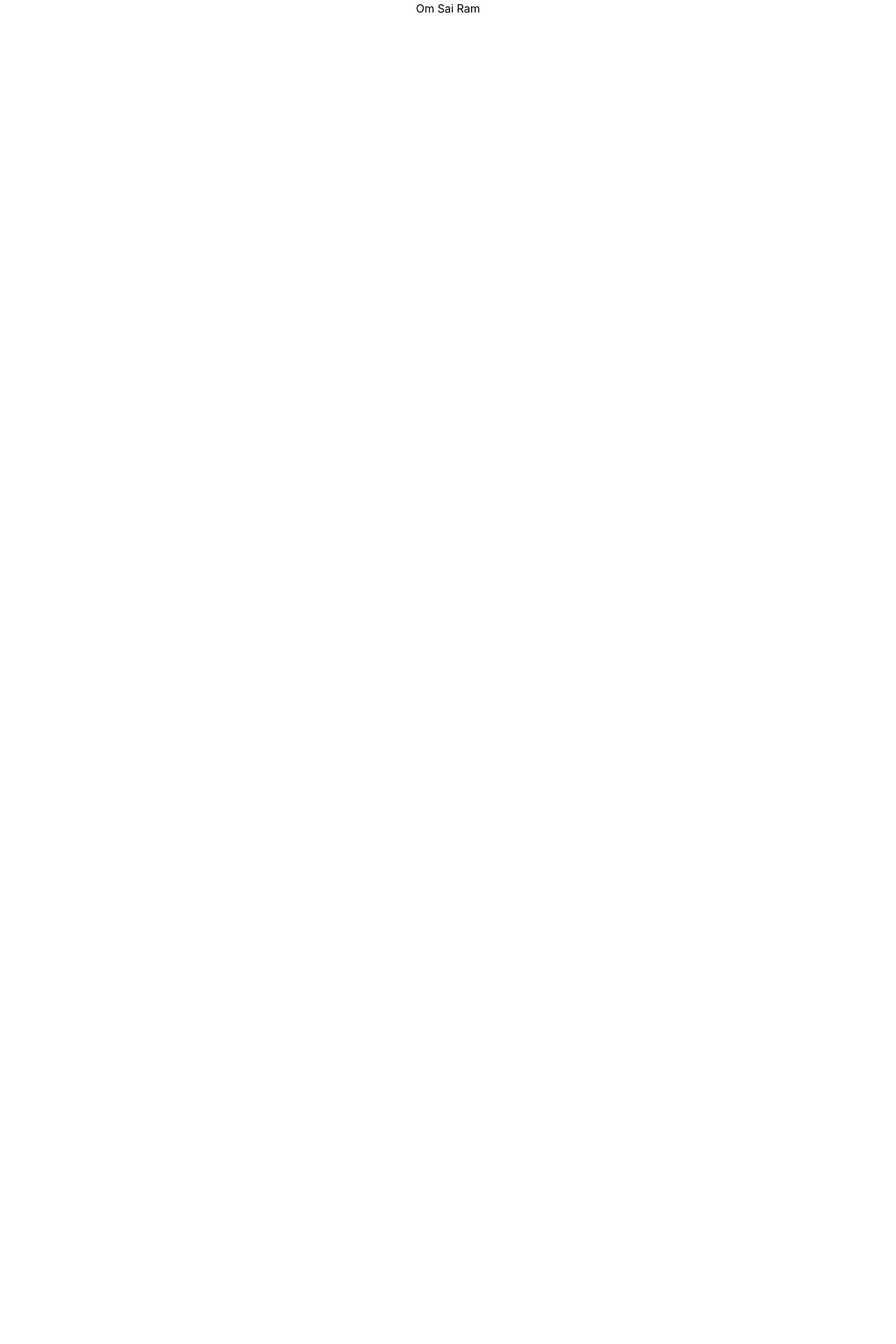
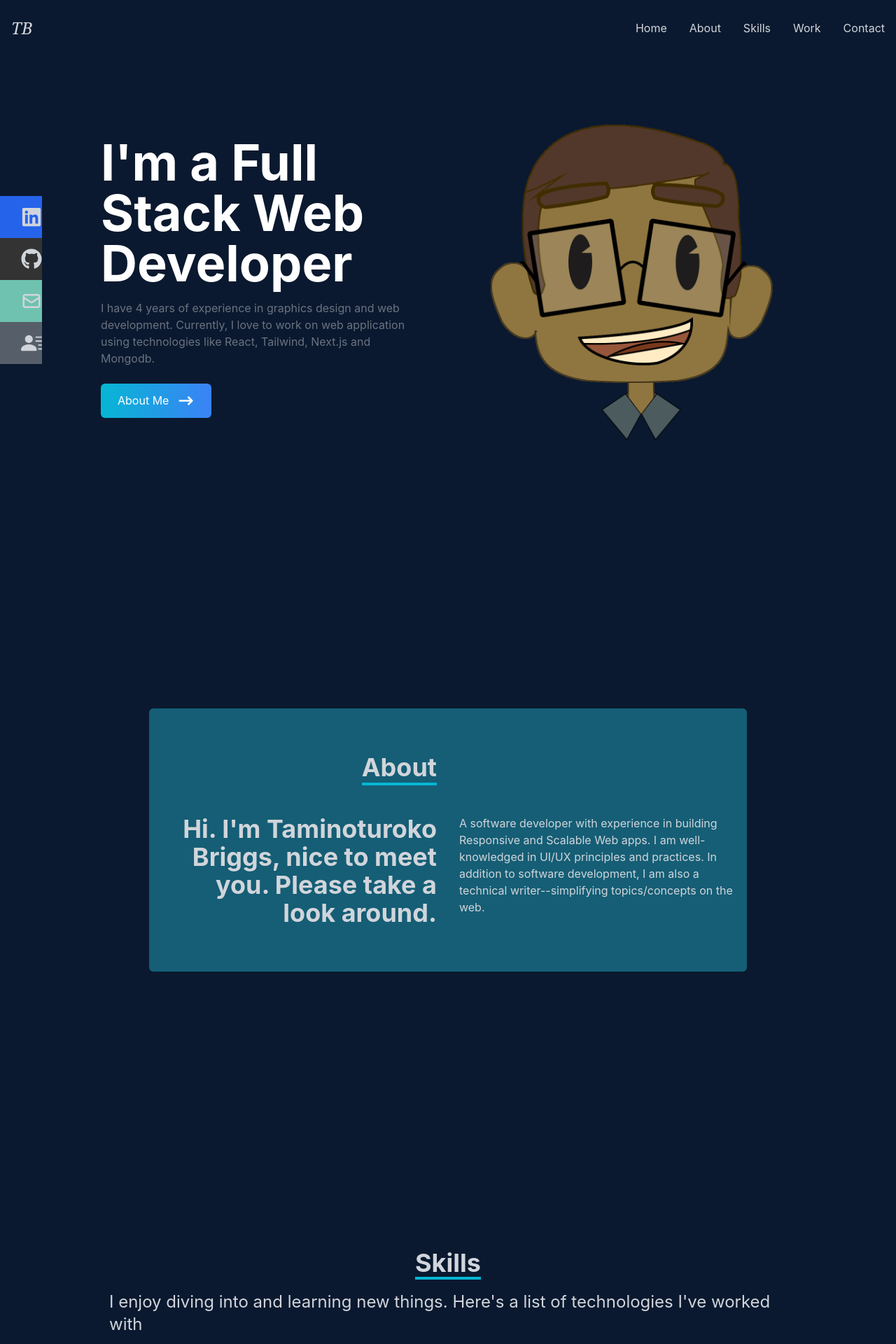
Before and after one commit to Sharulatha-Ramesh/HostingReact, a React (Create React App) app: page / in a window 1280 px wide. Shown: the top 1920 px of the page at 70% size. Before the commit the page ends 800 px from the top, so only its background shows below. Built offline with nearby package versions, Linux system fonts and the light colour scheme.

Commit message:
Update App.js

```diff
--- a/src/App.js
+++ b/src/App.js
@@ -1,9 +1,19 @@
-import './App.css';
+import About from './components/About';
+import Contact from './components/Contact';
+import Home from './components/Home';
+import Navbar from './components/Navbar';
+import Skills from './components/Skills';
+import Works from './components/Works';
 
 function App() {
   return (
-    <div className="App">
-      <h1>Om Sai Ram</h1>
+    <div >
+      <Navbar />
+      <Home />
+      <About />
+      <Skills />
+      <Works />
+      <Contact />
     </div>
   );
 }
```
